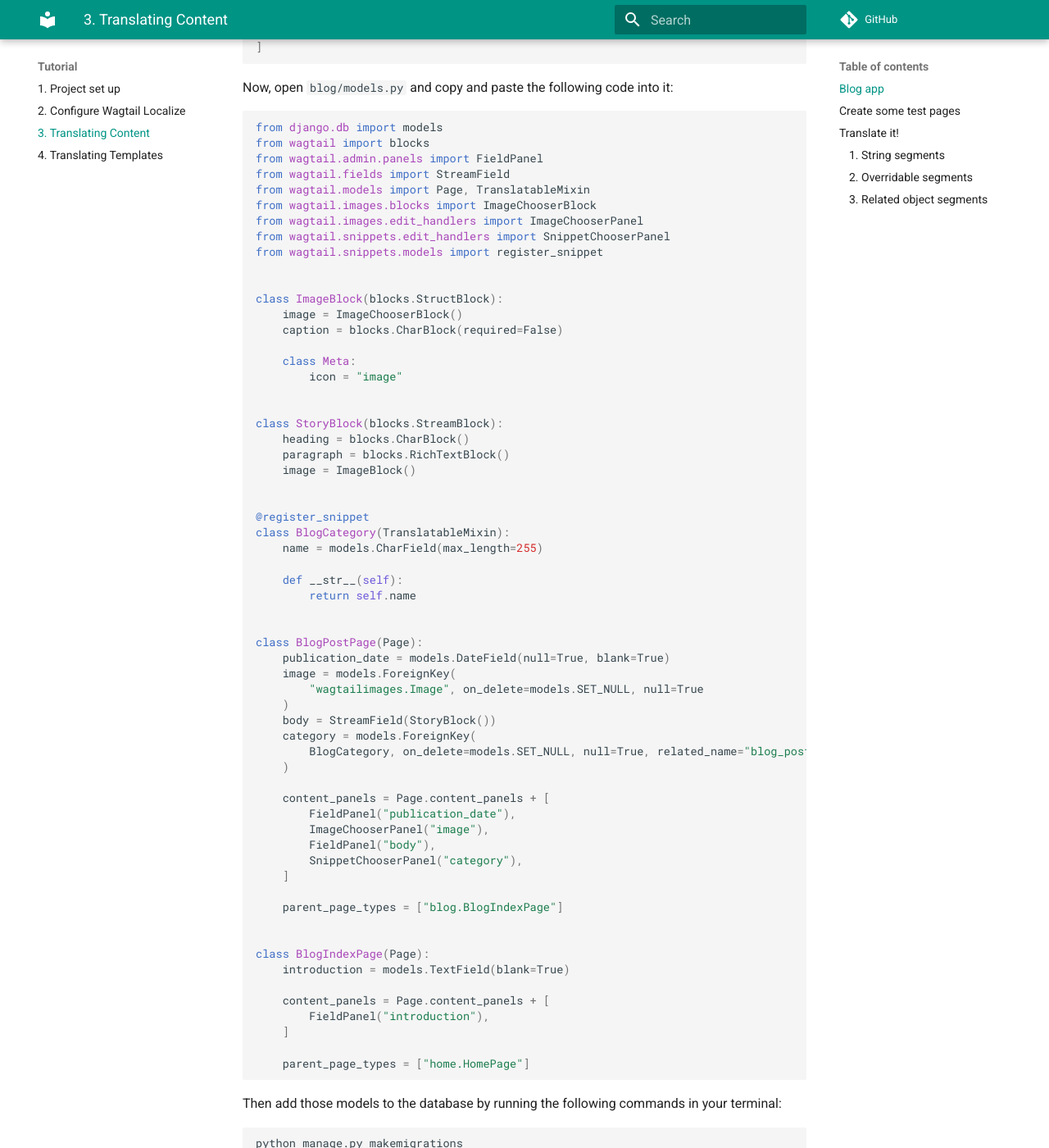
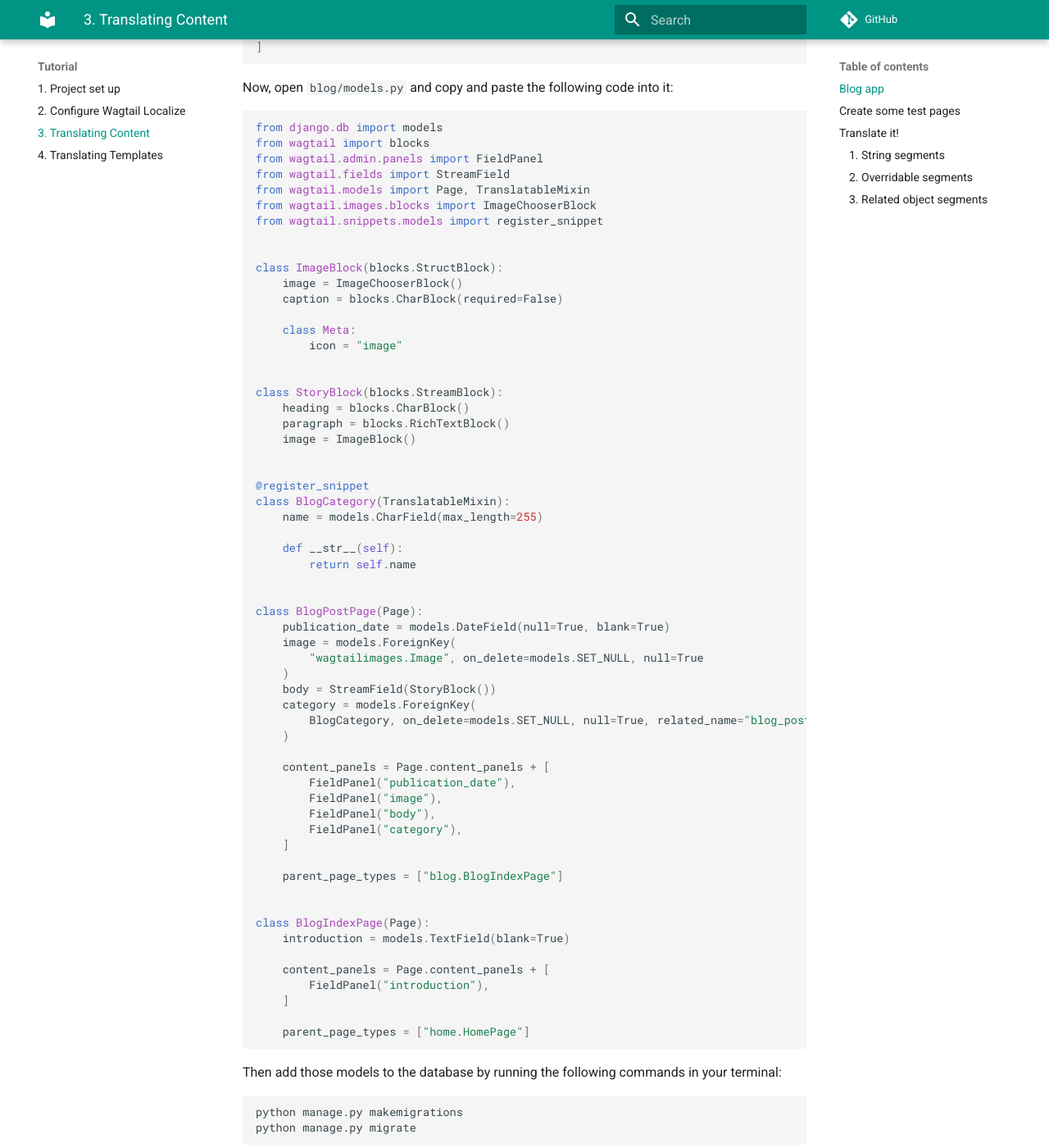
Before and after one commit to wagtail/wagtail-localize, an MkDocs documentation site: the page built from docs/tutorial/3-content.md, in a window 1280 px wide and 1400 px high, scrolled down 729 px. Shown: the whole window at 82% size. Built offline with MkDocs 1.6.1 and Material for MkDocs 9.7.7, drawn with Linux system fonts in a browser that asks for light colours; comment, search, counter and statistics services are not loaded.

Commit message:
Removed in wagtail 5.0 Use FieldPanel instead of ImageChooserPanel and SnippetChooserPanel in tutorial

```diff
--- a/docs/tutorial/3-content.md
+++ b/docs/tutorial/3-content.md
@@ -39,8 +39,6 @@
 from wagtail.fields import StreamField
 from wagtail.models import Page, TranslatableMixin
 from wagtail.images.blocks import ImageChooserBlock
-from wagtail.images.edit_handlers import ImageChooserPanel
-from wagtail.snippets.edit_handlers import SnippetChooserPanel
 from wagtail.snippets.models import register_snippet
 
 
@@ -78,9 +76,9 @@
 
     content_panels = Page.content_panels + [
         FieldPanel("publication_date"),
-        ImageChooserPanel("image"),
+        FieldPanel("image"),
         FieldPanel("body"),
-        SnippetChooserPanel("category"),
+        FieldPanel("category"),
     ]
 
     parent_page_types = ["blog.BlogIndexPage"]
```
